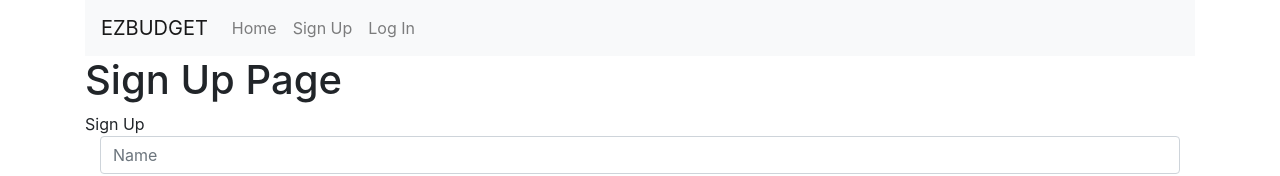
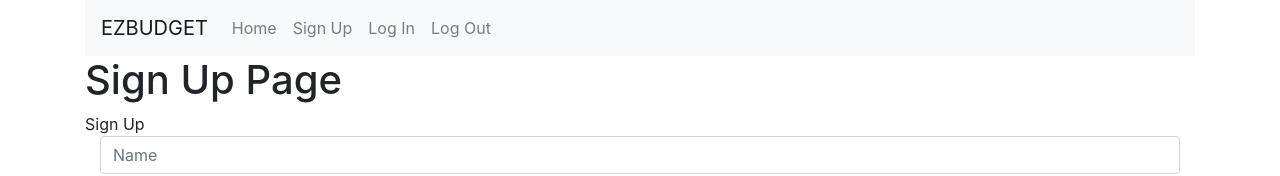
Before and after one commit to sgk94/ezbudget, a React (Create React App) app: page /signup in a window 1280 px wide. Shown: the top 176 px of the page. Built offline with nearby package versions, Linux system fonts and the light colour scheme; the HTML template or start-up script is replaced by a standard one.

Commit message:
add auth logic

```diff
--- a/config/database.js
+++ b/config/database.js
@@ -1,6 +1,6 @@
 var mongoose = require('mongoose');
 
-mongoose.connect('mongodb://localhost:27017/ezbudget', {useNewUrlParser: true});
+mongoose.connect(process.env.DATABASE_URL, {useNewUrlParser: true});
 
 var db = mongoose.connection;
 
--- a/controllers/users.js
+++ b/controllers/users.js
@@ -15,7 +15,7 @@ module.exports = {
 };
 
 function getAllUser(req, res) {
-  User.findById(req.params.id).then(function(user) {
+  User.find({}).then(function(user) {
     res.status(200).json(user);
   });
 }
--- a/server.js
+++ b/server.js
@@ -5,6 +5,7 @@ var cookieParser = require('cookie-parser');
 var logger = require('morgan');
 var cors = require('cors');
 
+require('dotenv').config();
 require('./config/database');
 
 var apiRouter = require('./routes/api');
@@ -23,7 +24,6 @@ app.use(cookieParser());
 // to serve from the production 'build' folder
 // app.use(favicon(path.join(__dirname, 'build', 'favicon.ico')));
 app.use(express.static(path.join(__dirname, 'build')));
-
 app.use('/api', apiRouter);
 
 // The following "catch all" route (note the *)is necessary
--- a/src/App.js
+++ b/src/App.js
@@ -45,6 +45,13 @@ class App extends Component {
             <li className="nav-item">
                 <Link to={'/login'} className="nav-link">Log In</Link>
               </li>
+            <li className="nav-item">
+                <Link
+                    to={'/login'}
+                    className="nav-link"
+                    onClick={this.handleLogOut}
+                >Log Out</Link>
+              </li>
               {/* <li className="nav-item">
                 <Link to={'/create'} className="nav-link">Create</Link>
               </li> */}
@@ -63,7 +70,7 @@ class App extends Component {
             )}
           />
           <Route
-            exact path="/login"
+            exact path='/login'
             render={props => (
               <LogIn
                 {...props}
--- a/src/components/SignUpForm/SignUpForm.jsx
+++ b/src/components/SignUpForm/SignUpForm.jsx
@@ -30,7 +30,7 @@ class SignupForm extends Component {
       console.log("handlesignup worked");
       // Successfully signed up - show GamePage
       // this.props.history.push("/");
-      window.location = "/index";
+      window.location = "/";
       console.log("window worked");
     } catch (err) {
       // Invalid user data (probably duplicate email)
--- a/src/pages/Homepage/Index.jsx
+++ b/src/pages/Homepage/Index.jsx
@@ -16,30 +16,32 @@ class Index extends Component {
     }
 
     componentDidMount() {
-        // var id = this.props.match.params.id;
+        var id = this.props.match.params.id;
         var self = this;
         getAllUser().then(function(json) {
             self.setState({
-        //         id: user._id,
-        //         username: user.username,
-        //         email: user.email,
-        //         name: user.name,
-                budget: json,
-        //         transactions: user.transactions
+                // id: json._id,
+                // username: json.username,
+                // email: json.email,
+                // name: json.name,
+                budget: json.budget,
+                // transactions: json.transactions
 
             })
-    console.log(json);
+    console.log("USER", json);
+    // console.log(self.state)
         })
     }
 
 
     render() {
         return(
-            <>
-            <h1>Hello World</h1>
-            <h2>{this.state.budget}</h2>
-            <p>{this.state.budget}</p>
-            </>
+            <div>
+                <h1>Hello World</h1>
+                <h2>{this.state.budget}</h2>
+                <p>{this.state.email}</p>
+            </div>
+
         )
     }
 }
--- a/src/pages/LogIn/LogIn.jsx
+++ b/src/pages/LogIn/LogIn.jsx
@@ -22,7 +22,7 @@ class LoginPage extends Component {
       this.props.handleSignupOrLogin();
       console.log("handlelogin worked");
       // Successfully signed up - show GamePage
-      this.props.history.push("/index");
+      this.props.history.push("/");
       console.log("hi calvin");
     } catch (err) {
       // Invalid user data (probably duplicate email)
```
Also changed, not shown: src/pages/CreateTransaction/CreateTransaction.jsx (added), src/pages/EditTransaction/EditTransaction.jsx (added), src/pages/IndexTransaction/IndexTransactions.jsx (added), src/pages/ShowTransaction/ShowTransactions.jsx (added).
